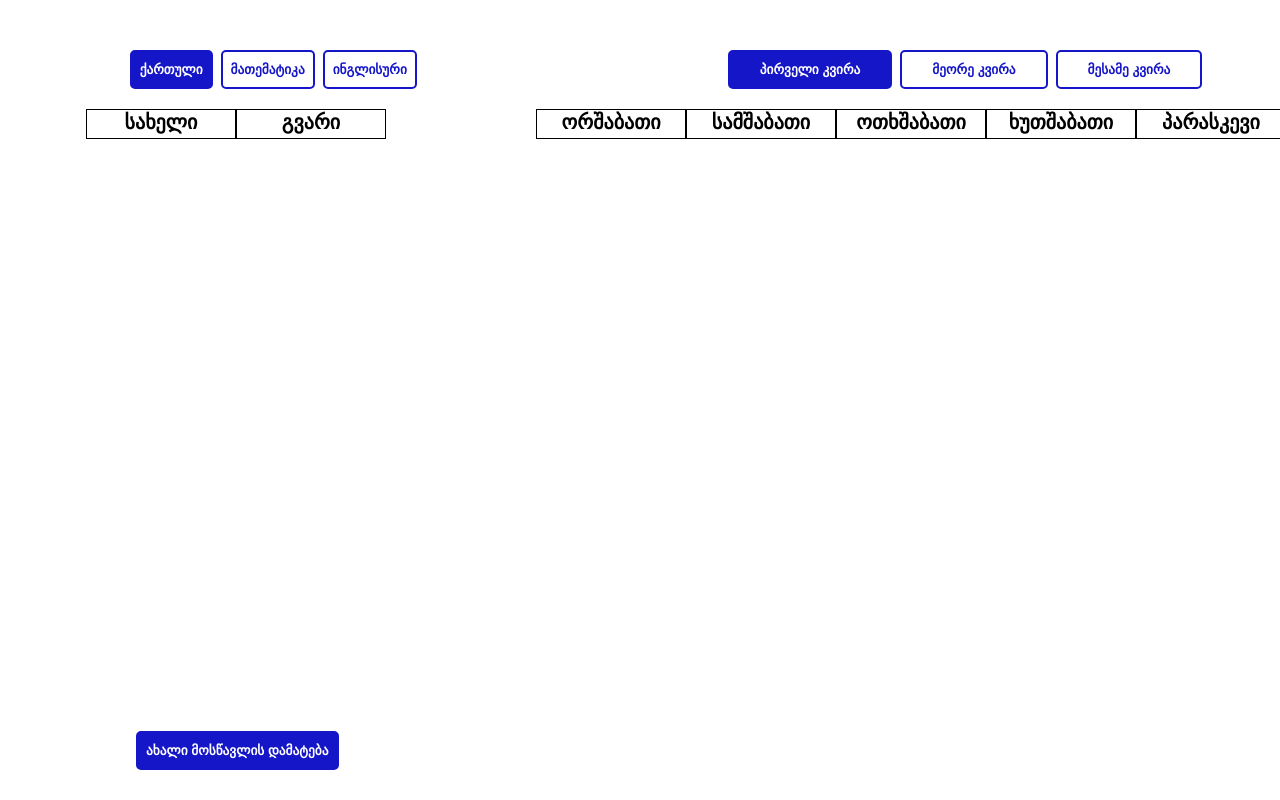
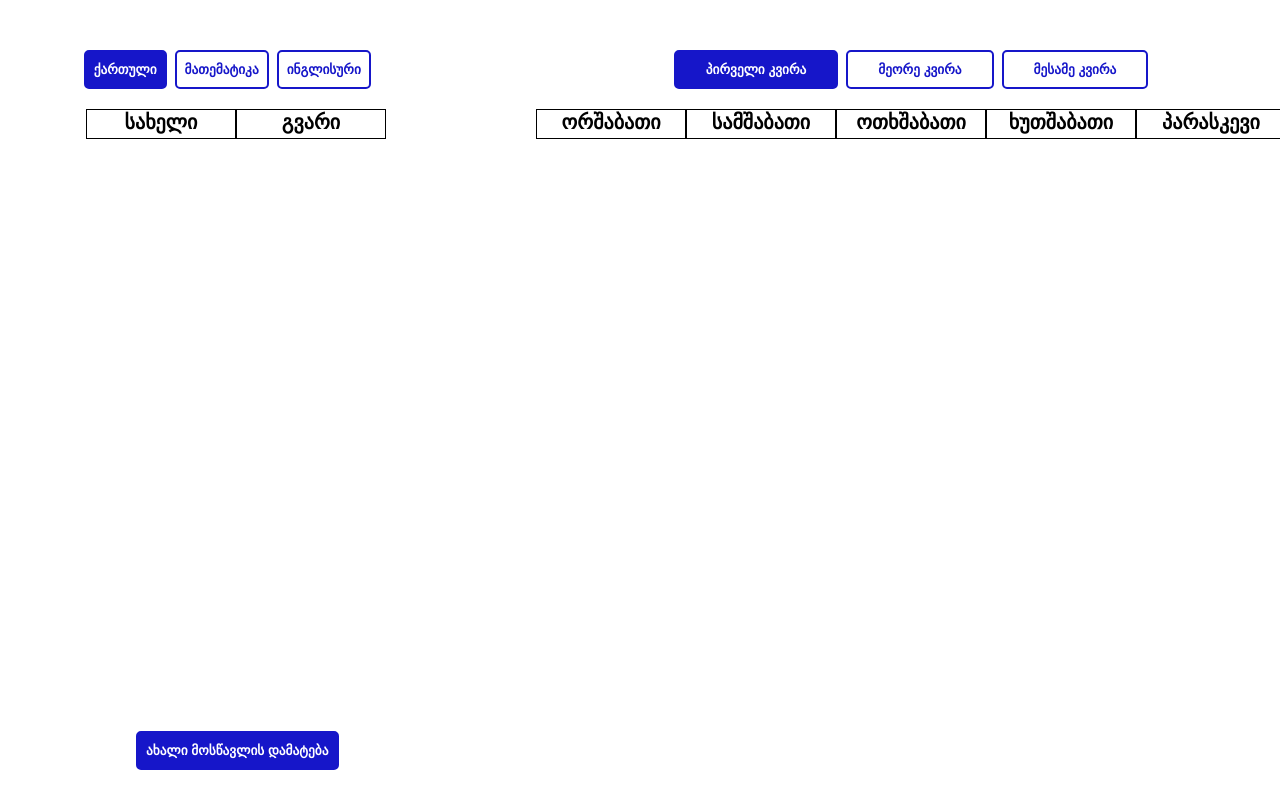
Before and after one commit to Tornike512/School-Journal, a React (Vite) app: page / in a window 1280 px wide. Built offline with nearby package versions, Linux system fonts and the light colour scheme.

Commit message:
added margins to center the project

```diff
--- a/src/components/Subjects/Objects.scss
+++ b/src/components/Subjects/Objects.scss
@@ -1,4 +1,3 @@
 .objects {
   margin-top: 50px;
-  margin-left: 100px;
 }
--- a/src/components/Weeks/Week.scss
+++ b/src/components/Weeks/Week.scss
@@ -1,4 +1,4 @@
 .week {
   margin-top: 50px;
-  margin-left: 303px;
+  margin-left: 295px;
 }
```
